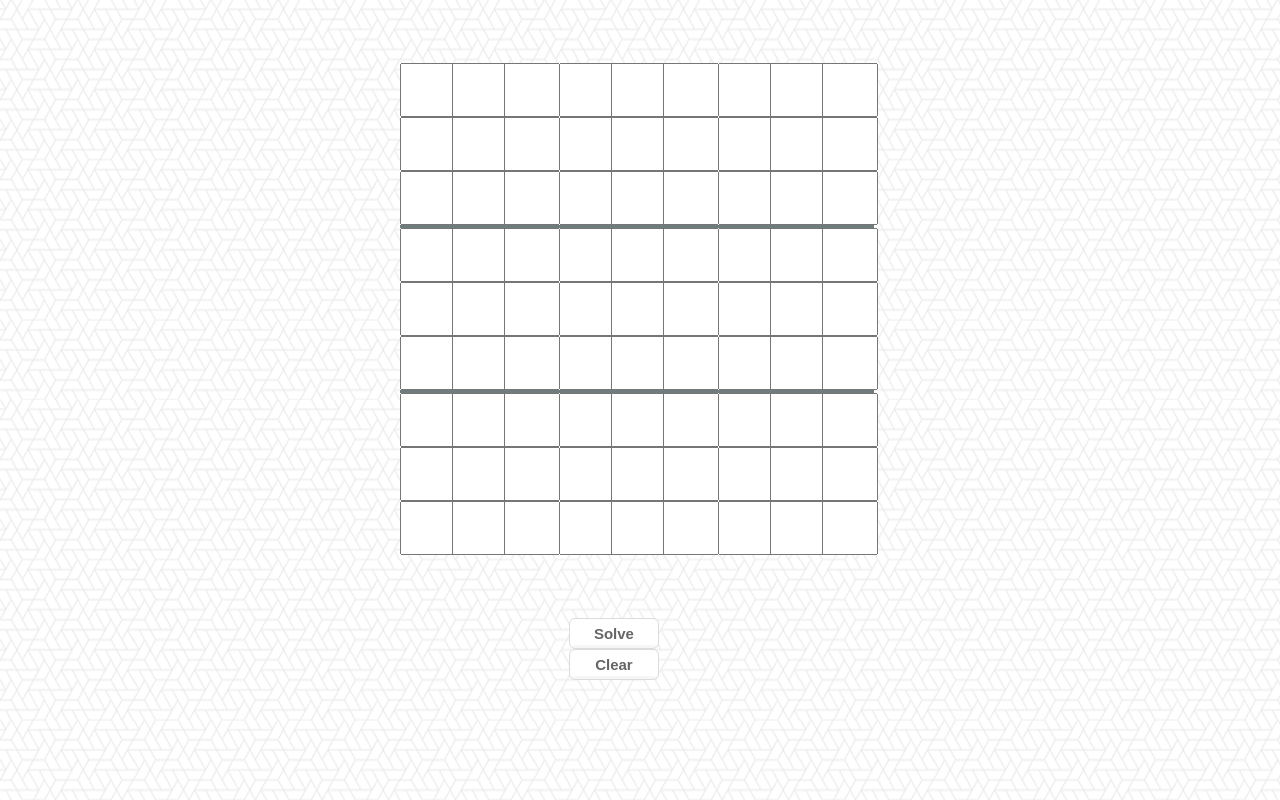
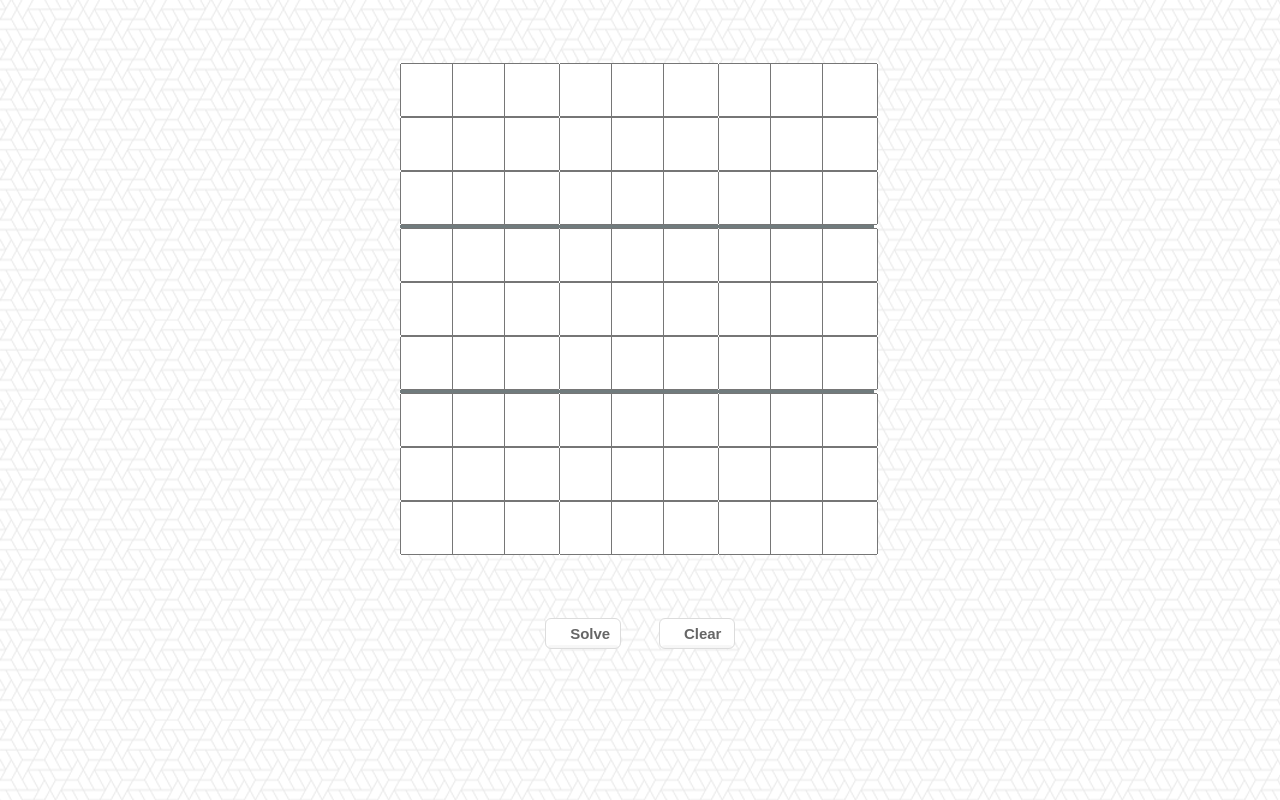
Before and after one commit to mstou/sudoku-solver, a React app: page / in a window 1280 px wide. Built offline with nearby package versions, Linux system fonts and the light colour scheme.

Commit message:
Make the buttons position responsive

```diff
--- a/public/styles.css
+++ b/public/styles.css
@@ -52,17 +52,18 @@ body {
 
 .sudoku-buttons {
   display: inline-block;
-  width: 11.25%;
-  margin-left: 44.375%;
+  width: 15%;
+  margin-left: 42.5%;
 }
 
 .SolveButton, .ClearButton {
-  width: 6em;
+  width: 40%;
   text-align: center;
 }
 
+
 .SolveButton {
-  margin-right: 2em;
+  margin-right: 20%;
 }
 
 
```
